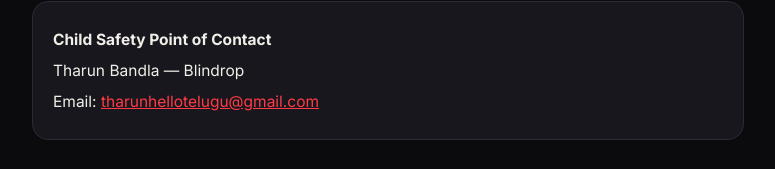
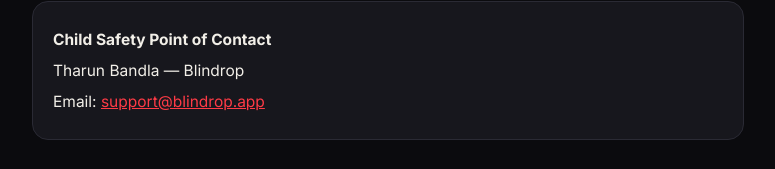
Before and after one commit to tharunhellotelugu-star/blindrop-website, a plain HTML site: page child-safety-standards/index.html in a window 1280 px wide. Shown: the part 853-1022 px from the top of the page, without its empty margins (252-1027 px from the left). Drawn offline with Linux system fonts and the light colour scheme; a web font is replaced by a local one.

Commit message:
Replace personal contact email with support@blindrop.app on Child Safety Standards page

```diff
--- a/child-safety-standards/index.html
+++ b/child-safety-standards/index.html
@@ -61,7 +61,7 @@
 <div class="contact">
   <p><strong>Child Safety Point of Contact</strong></p>
   <p>Tharun Bandla — Blindrop</p>
-  <p>Email: <a href="mailto:tharunhellotelugu@gmail.com">tharunhellotelugu@gmail.com</a></p>
+  <p>Email: <a href="mailto:support@blindrop.app">support@blindrop.app</a></p>
 </div>
 
 <h2>4. Related policies</h2>
```
